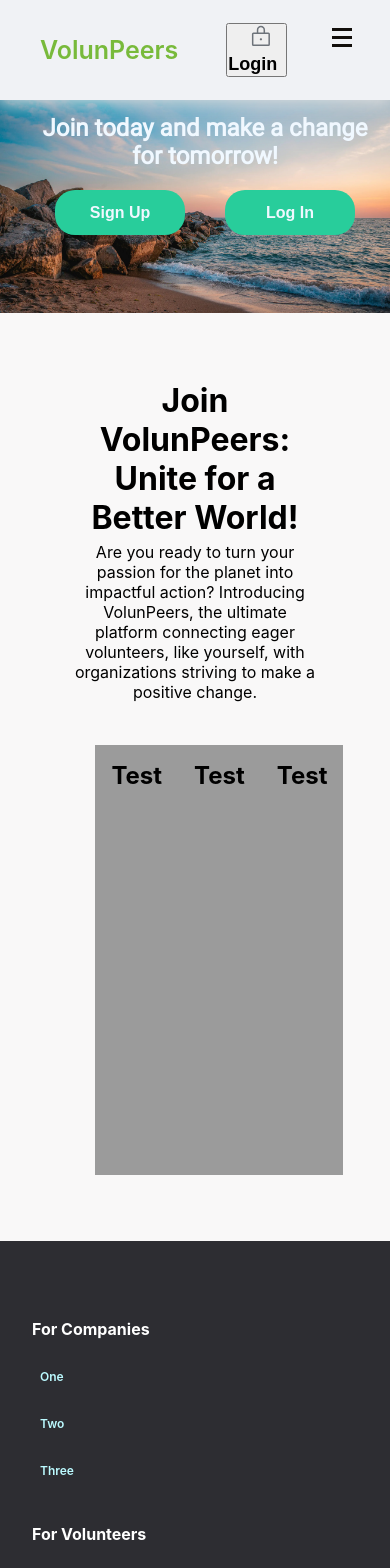
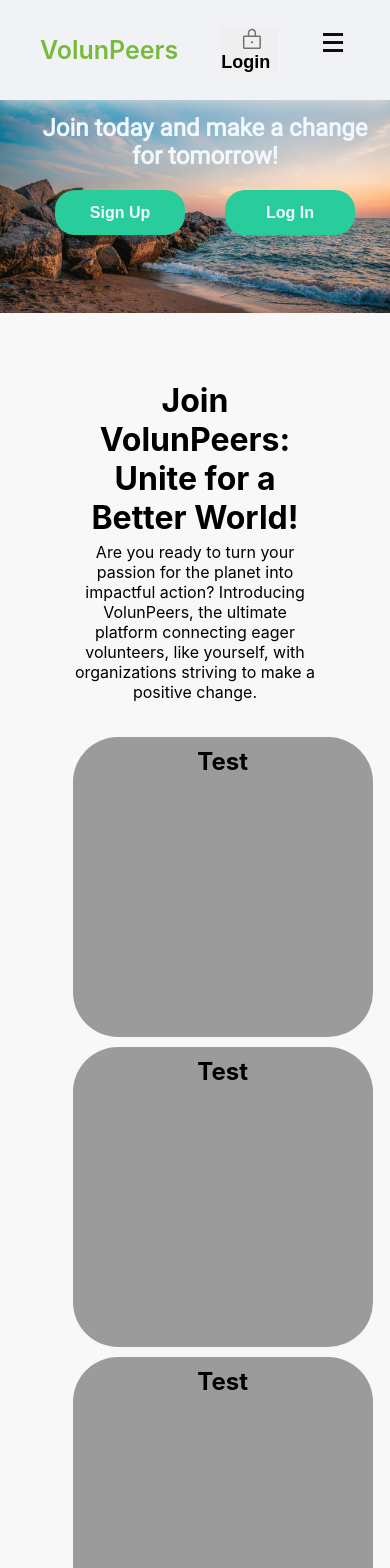
Before and after one commit to marieUr/VolunPeers-project, a React (Create React App) app in the folder volunpeers-front-end/: page / in a window 390 px wide. Shown: the top 1568 px of the page. Built offline with nearby package versions, Linux system fonts and the light colour scheme.

Commit message:
Changes to Landingpage and Nav Menu

```diff
--- a/volunpeers-front-end/src/App.css
+++ b/volunpeers-front-end/src/App.css
@@ -18,8 +18,8 @@
 body {
   margin: 0;
   font-family: -apple-system, BlinkMacSystemFont, 'Segoe UI', 'Roboto', 'Oxygen',
-    'Ubuntu', 'Cantarell', 'Fira Sans', 'Droid Sans', 'Helvetica Neue', 'Roboto-Medium','Roboto-Bold',
-    sans-serif;
+    'Ubuntu', 'Cantarell', 'Fira Sans', 'Droid Sans', 'Helvetica Neue',
+    'Roboto-Medium', 'Roboto-Bold', sans-serif;
   -webkit-font-smoothing: antialiased;
   -moz-osx-font-smoothing: grayscale;
   text-align: center;
@@ -62,3 +62,9 @@ code {
   --ButtonColour: rgba(40, 205, 155, 1);
   --SecondaryColorAlt: rgba(86, 142, 159, 1);
 }
+
+/* Handle */
+::-webkit-scrollbar-thumb {
+  background: rgb(104, 104, 104);
+  border-radius: 10px;
+}
--- a/volunpeers-front-end/src/Pages/body.js
+++ b/volunpeers-front-end/src/Pages/body.js
@@ -1,4 +1,4 @@
-import React, { useState } from 'react';
+import React from 'react';
 import './body.css'; // Import the main styling, shared CSS file
 import HeroSection from '../components/HeroSection/HeroSection.jsx';
 import SubPagePlaceholder from '../components/SubPagePlaceholder.jsx';
--- a/volunpeers-front-end/src/components/GeneralStyling.css
+++ b/volunpeers-front-end/src/components/GeneralStyling.css
@@ -1,29 +1,81 @@
 .SubPage-Placeholder {
-  width: 80%;
+  width: 1200px;
   margin: auto;
-  padding: 18px;
+  padding: 5px;
   display: flex;
   flex-direction: row;
+  justify-content: space-between;
 }
 
 .PlaceholderBoxOne {
-  width: 430px;
-  height: 430px;
-  padding: 16px;
-  margin: auto;
   background-color: rgb(155, 155, 155);
 }
 .PlaceholderBoxTwo {
-  width: 430px;
-  height: 430px;
-  padding: 16px;
-  margin: auto;
   background-color: rgb(155, 155, 155);
 }
 .PlaceholderBoxThree {
-  width: 430px;
-  height: 430px;
-  padding: 16px;
-  margin: auto;
   background-color: rgb(155, 155, 155);
 }
+
+.PlaceholderBoxOne,
+.PlaceholderBoxTwo,
+.PlaceholderBoxThree {
+  margin: 0;
+  padding: 14px;
+  width: 400px;
+  height: 400px;
+  border-radius: 15%;
+  margin: 5px;
+}
+
+@media screen and (max-width: 1250px) {
+  .SubPage-Placeholder {
+    display: inline-block;
+    position: relative;
+    left: 110px;
+    width: 99%;
+    margin: auto;
+    padding: 10px;
+    transition: 0.4ms;
+  }
+  .PlaceholderBoxOne,
+  .PlaceholderBoxTwo,
+  .PlaceholderBoxThree {
+    float: left;
+    margin: 10px;
+    transition: 0.4ms;
+  }
+}
+
+@media screen and (max-width: 1180px) {
+  .SubPage-Placeholder {
+    left: auto;
+    width: 99%;
+    margin: auto;
+    padding: 5px;
+    display: flex;
+    flex-direction: column;
+    transition: 0.4ms;
+  }
+}
+
+@media screen and (max-width: 780px) {
+  .SubPage-Placeholder {
+    width: 90%;
+    margin: auto;
+    padding: 5px;
+    display: flex;
+    flex-direction: column;
+  }
+
+  .PlaceholderBoxOne,
+  .PlaceholderBoxTwo,
+  .PlaceholderBoxThree {
+    margin: 0;
+    padding: 10px;
+    width: 300px;
+    height: 300px;
+    border-radius: 15%;
+    margin: 5px;
+  }
+}
--- a/volunpeers-front-end/src/components/Navbar.jsx
+++ b/volunpeers-front-end/src/components/Navbar.jsx
@@ -50,20 +50,20 @@ function Navbar() {
             <li className={`${styles.profilePhoto}`} onClick={removeActive}>
               <Link to="/profile">
                 <img
-              src="https://randomuser.me/api/portraits/men/33.jpg"
-              alt="User"
+                  src="https://randomuser.me/api/portraits/men/33.jpg"
+                  alt="User"
                 />
-                 <span className={`${styles.profileText}`}>Profile</span>
+                <span className={`${styles.profileText}`}>Profile</span>
               </Link>
             </li>
           </ul>
-          <div className='hidden md:flex' onClick={removeActive}>
-          <button className={`${styles.profileText}`}>
+          <div className="hidden" onClick={removeActive}>
+            <button className={`${styles.profileText}`}>
               <Link to="/Login" className={`${styles.navLink}`}>
-                <img src ={lock} alt ="Login Lock"/>
+                <img src={lock} alt="Login Lock" />
                 Login
               </Link>
-          </button>
+            </button>
           </div>
           <div
             className={`${styles.hamburger} ${isActive ? styles.active : ''}`}
--- a/volunpeers-front-end/src/components/Navbar.module.css
+++ b/volunpeers-front-end/src/components/Navbar.module.css
@@ -49,7 +49,7 @@ a:hover {
   text-decoration: none;
   font-size: 25px;
   color: var(--mainColor) !important;
-  margin-right: 20px;
+  margin-right: 15px;
 }
 
 /* navbar */
@@ -75,8 +75,13 @@ a:hover {
 }
 .profileText {
   display: none;
+  border: none;
 }
 
+.profileText img {
+  margin-right: 5px;
+  vertical-align: -5px;
+}
 /* ul  */
 .navMenu {
   display: flex;
@@ -135,7 +140,19 @@ a:hover {
     -webkit-transition: 0.3s ease-in-out;
     transition: 0.3s ease-in-out;
   }
+  .navbar {
+    top: 0;
+    left: 0;
+    display: flex;
+    padding: 26px 20px;
+    justify-content: center;
+    gap: 40px;
+    min-height: 60px;
+  }
 
+  .navbar Button {
+    display: inline-block;
+  }
   /* adding active class to the bars  */
   .hamburger.active .bar:nth-child(2) {
     opacity: 0;
```
Also changed, not shown: volunpeers-front-end/src/components/Opportunities.jsx (added, +7 -0 lines).
